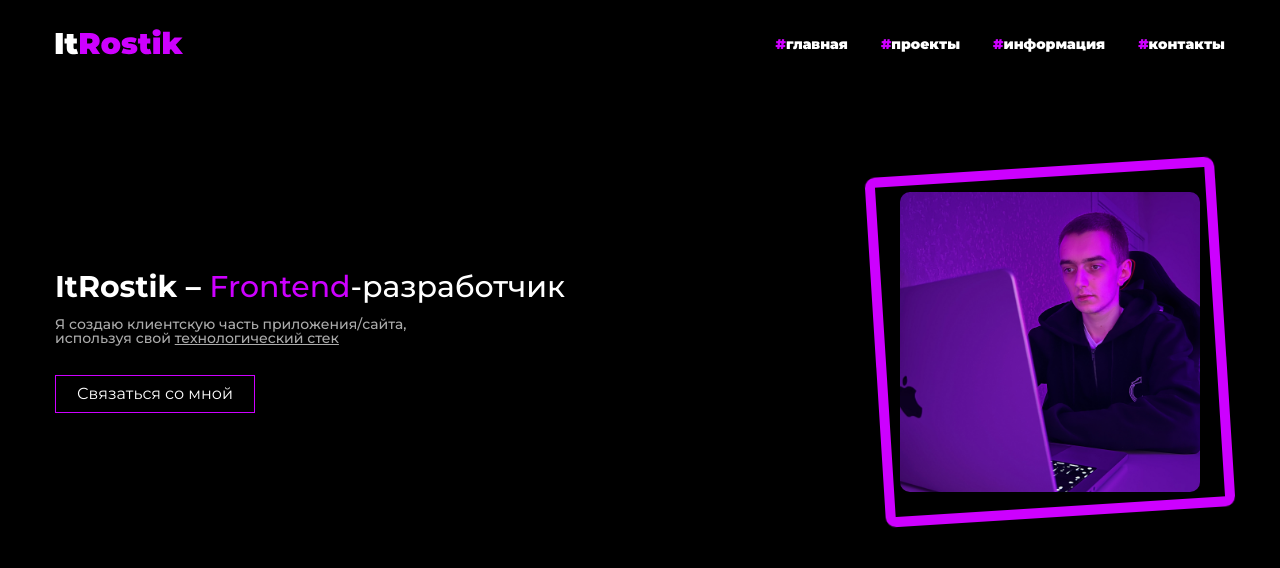
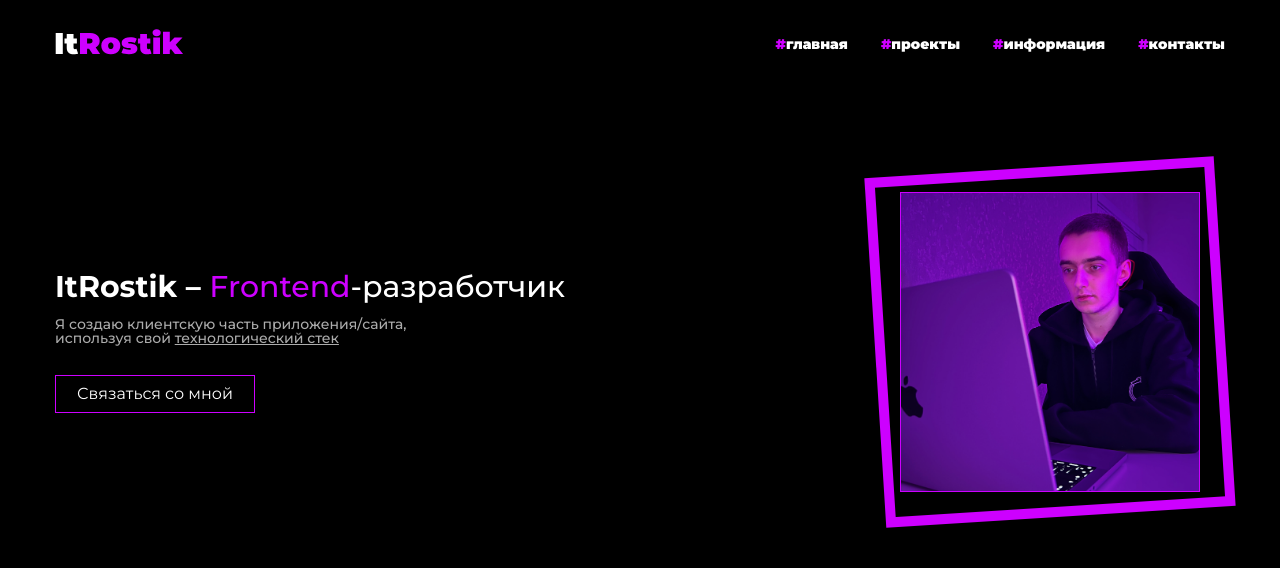
Before and after one commit to itrostik/poftfolio, a React (Vite) app: page / in a window 1280 px wide. Shown: the top 568 px of the page. Built offline with nearby package versions, Linux system fonts and the light colour scheme; no server answers.

Commit message:
подправил стили

```diff
--- a/src/screens/Info/Info.module.scss
+++ b/src/screens/Info/Info.module.scss
@@ -59,16 +59,11 @@
   }
 }
 
-.main__info-right{
-}
-
 .info-right{
   &__circle{
     position: relative;
-    //z-index: 2;
     width: 350px;
     height: 350px;
-    border-radius: 10px;
     transform: rotate(45deg);
     border: 10px solid #CD00FF;
   }
@@ -93,7 +88,7 @@
     img{
       transition: $transition;
       object-fit: cover;
-      border-radius: 10px;
+      border: 1px solid $accentColor;
       width: 300px;
       height: 300px;
     }
@@ -101,8 +96,7 @@
       transition: $transition;
       width: 300px;
       height: 300px;
-      border-radius: 10px;
-      background: #CD00FF;
+      background: $accentColor;
       transform: rotateY(180deg);
       display: flex;
       align-items: center;
```
